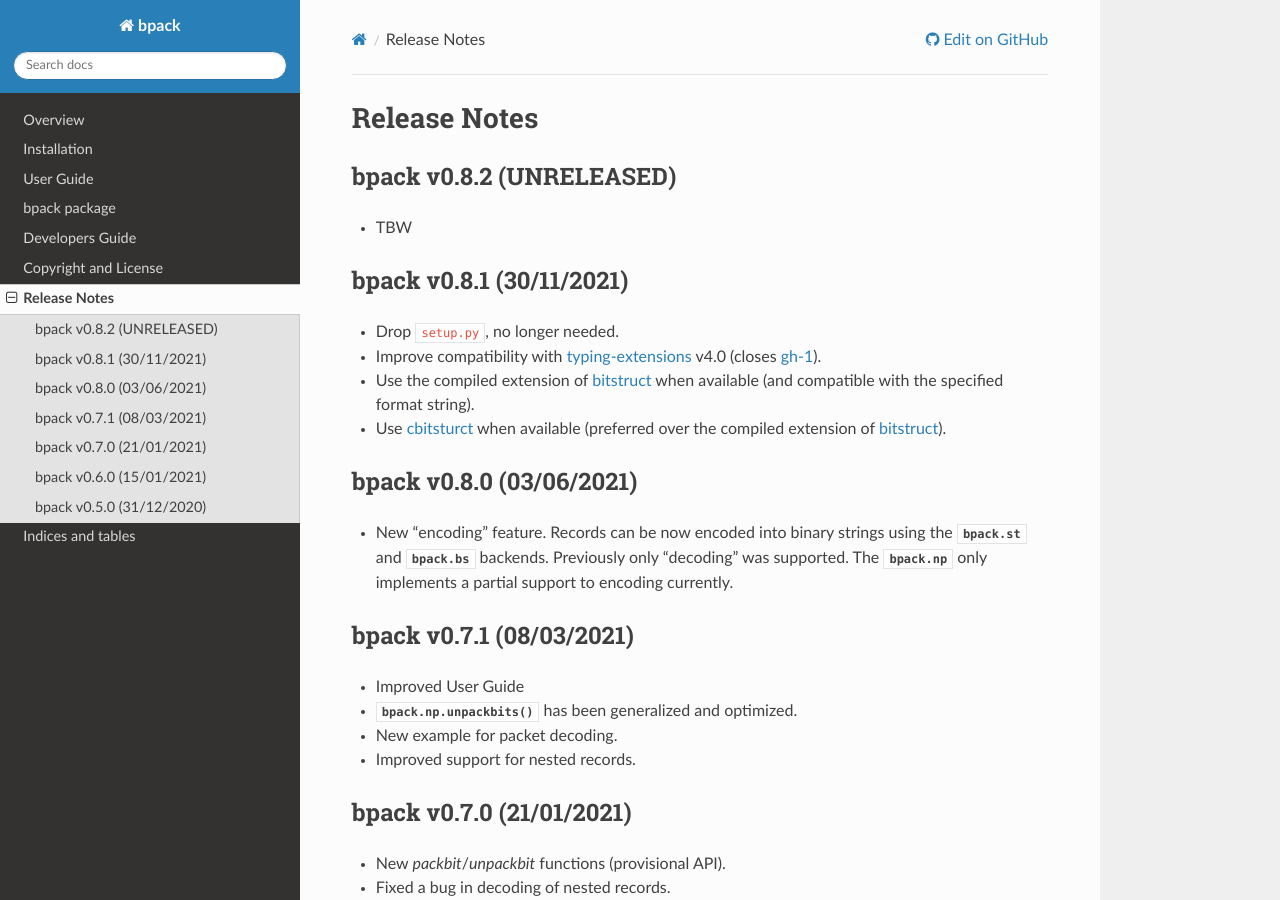
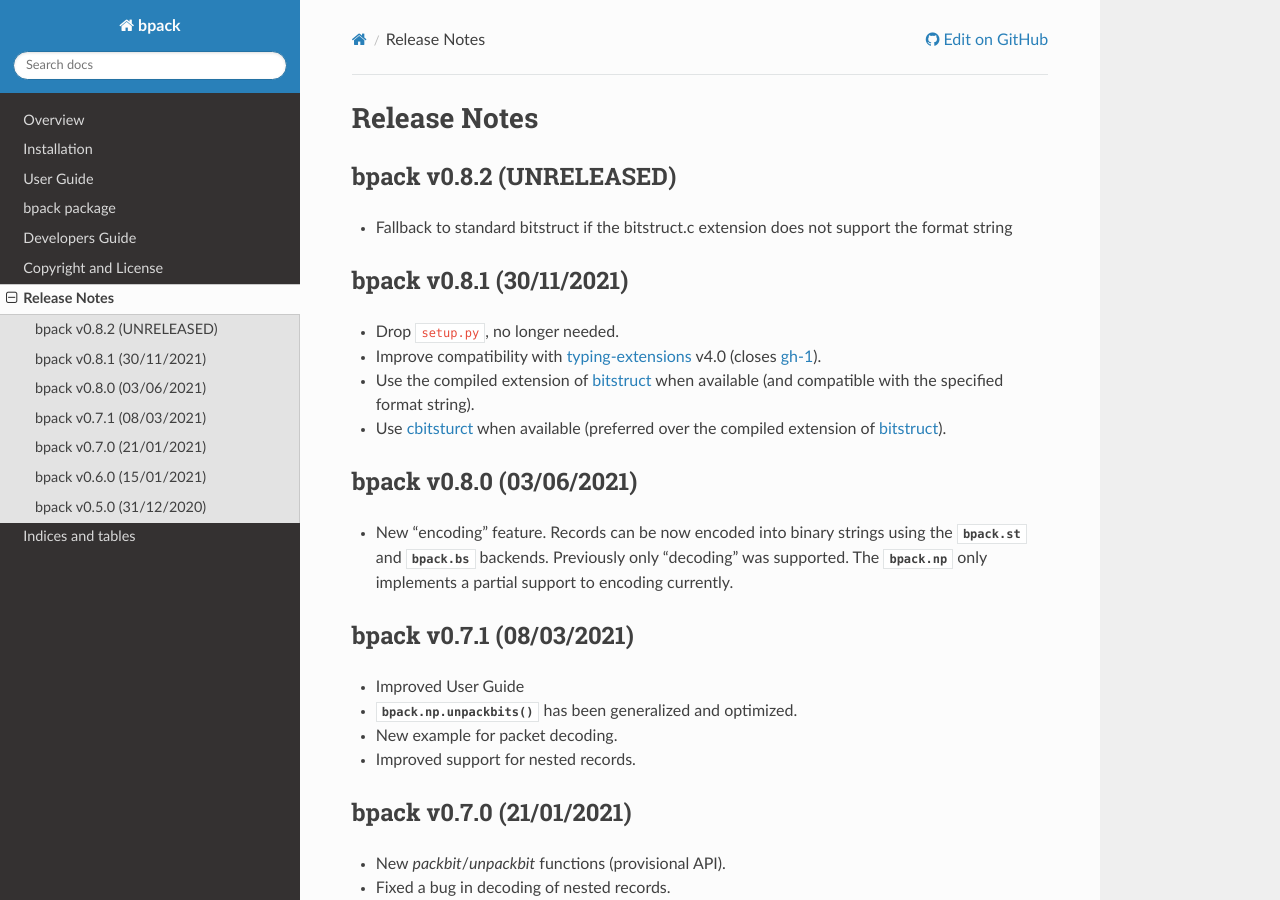
Before and after one commit to avalentino/bpack, a Sphinx documentation site: the page built from docs/release_notes.rst, in a window 1280 px wide and 900 px high. Built offline with Sphinx 7.4.7 and the Read the Docs theme 2.0.0, drawn with Linux system fonts in a browser that asks for light colours.

Commit message:
Update release notes

```diff
--- a/docs/release_notes.rst
+++ b/docs/release_notes.rst
@@ -4,7 +4,8 @@
 bpack v0.8.2 (UNRELEASED)
 -------------------------
 
-* TBW
+* Fallback to standard bitstruct if the bitstruct.c extension
+  does not support the format string
 
 
 bpack v0.8.1 (30/11/2021)
```
